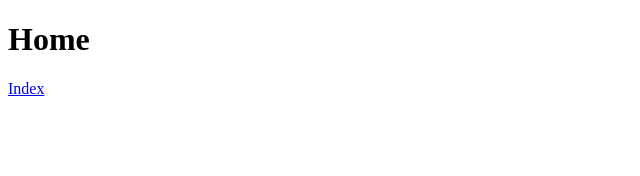
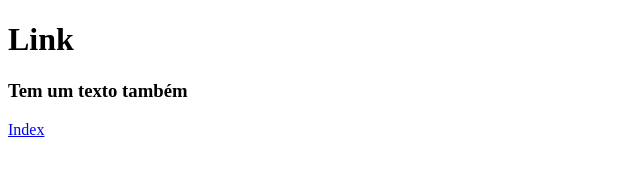
Before and after one commit to samanthamaiaduarte/aulagithub, a plain HTML site: page link.html in a window 1280 px wide. Shown: the whole page, without its empty margins (0-640 px from the left). Drawn offline with Linux system fonts and the light colour scheme.

Commit message:
Acrescentado texto na página

```diff
--- a/link.html
+++ b/link.html
@@ -6,7 +6,8 @@
     <title>Document</title>
 </head>
 <body>
-    <h1>Home</h1>
+    <h1>Link</h1>
+    <h3>Tem um texto também</h3>
     <a href="index.html">Index</a>
 </body>
 </html>
```
